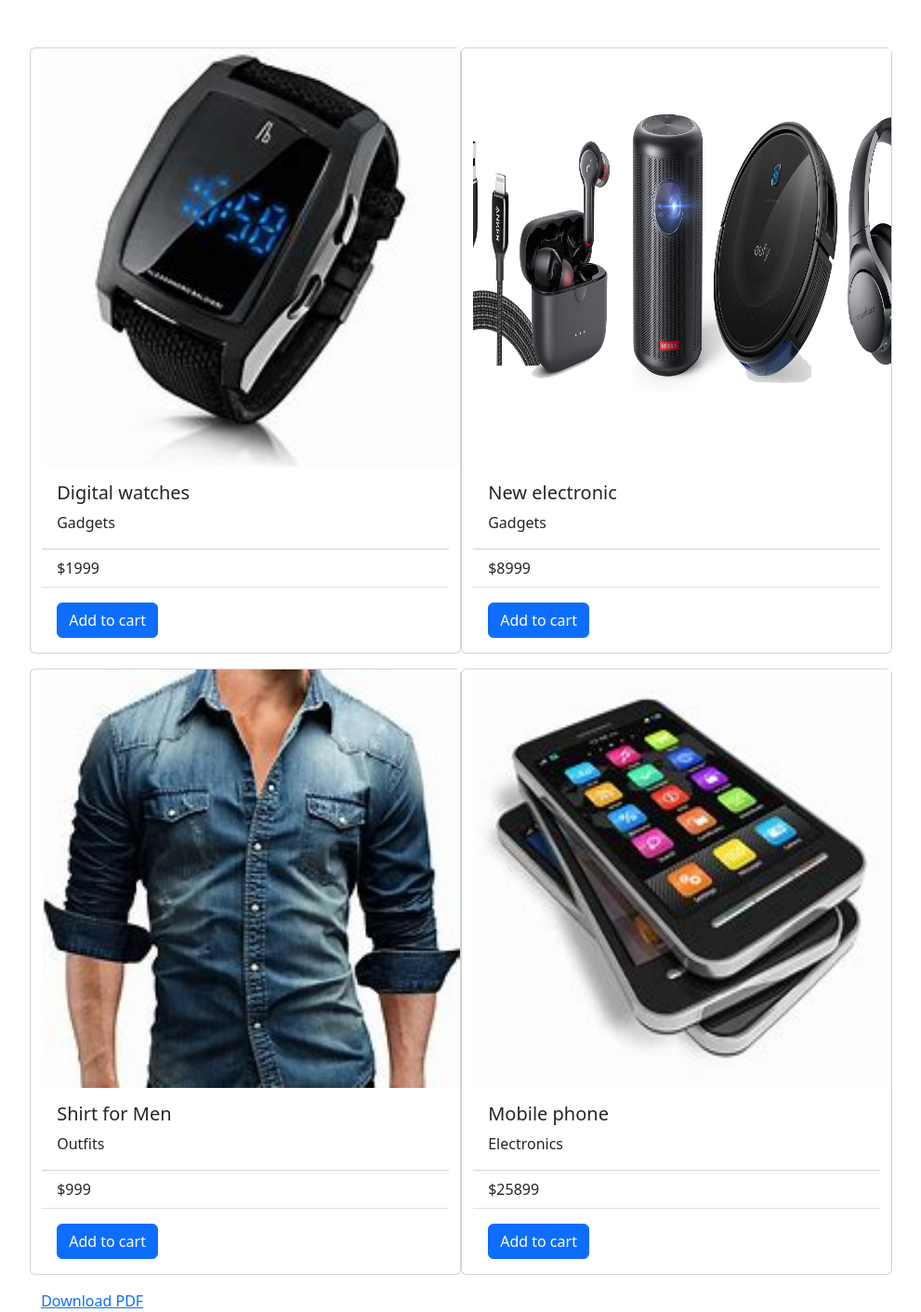
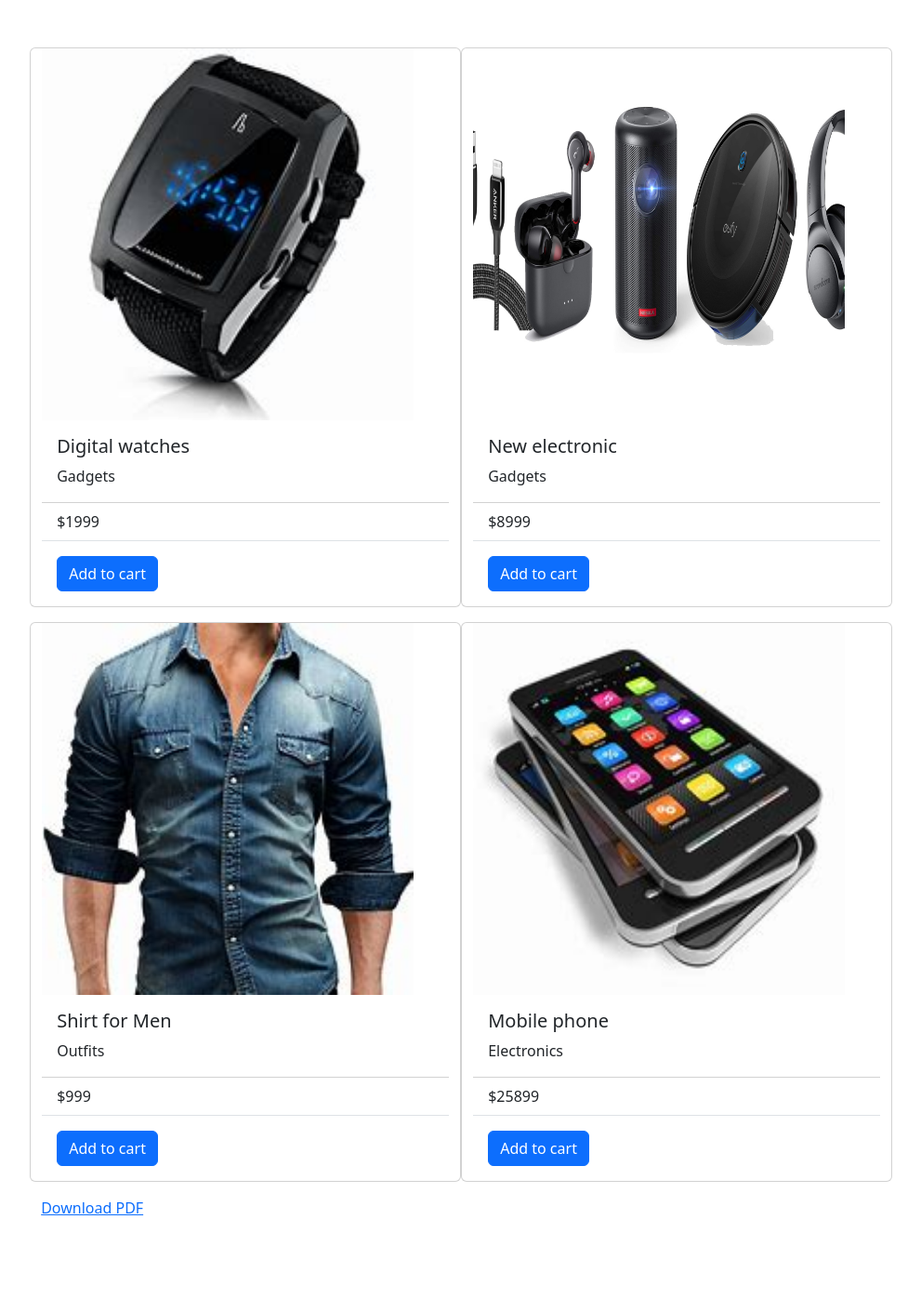
Before and after one commit to Jishna-mk/Djangobasic-addimage, a Django app: page / in a window 1280 px wide. Shown: the top 1411 px of the page at 93% size, without its empty margins (77-1068 px from the left). After the commit the page ends 1307 px from the top, so only its background shows below. Run offline with Django 4.2, Linux system fonts and the light colour scheme; data comes from the database, SQL or seed files in the repository; some libraries are stand-ins or nearby versions.

Commit message:
changes in css

```diff
--- a/templates/home_page.html
+++ b/templates/home_page.html
@@ -8,8 +8,8 @@
     <link href="https://cdn.jsdelivr.net/npm/bootstrap@5.3.0-alpha3/dist/css/bootstrap.min.css" rel="stylesheet" integrity="sha384-KK94CHFLLe+nY2dmCWGMq91rCGa5gtU4mk92HdvYe+M/SXH301p5ILy+dN9+nJOZ" crossorigin="anonymous">
 <style>
   .card img{
-    height: 450px;
-    width: 450px;
+    height: 400px;
+    width: 400px;
     background-size: cover;
     background-repeat: no-repeat;
     justify-content: flex-start;
```
